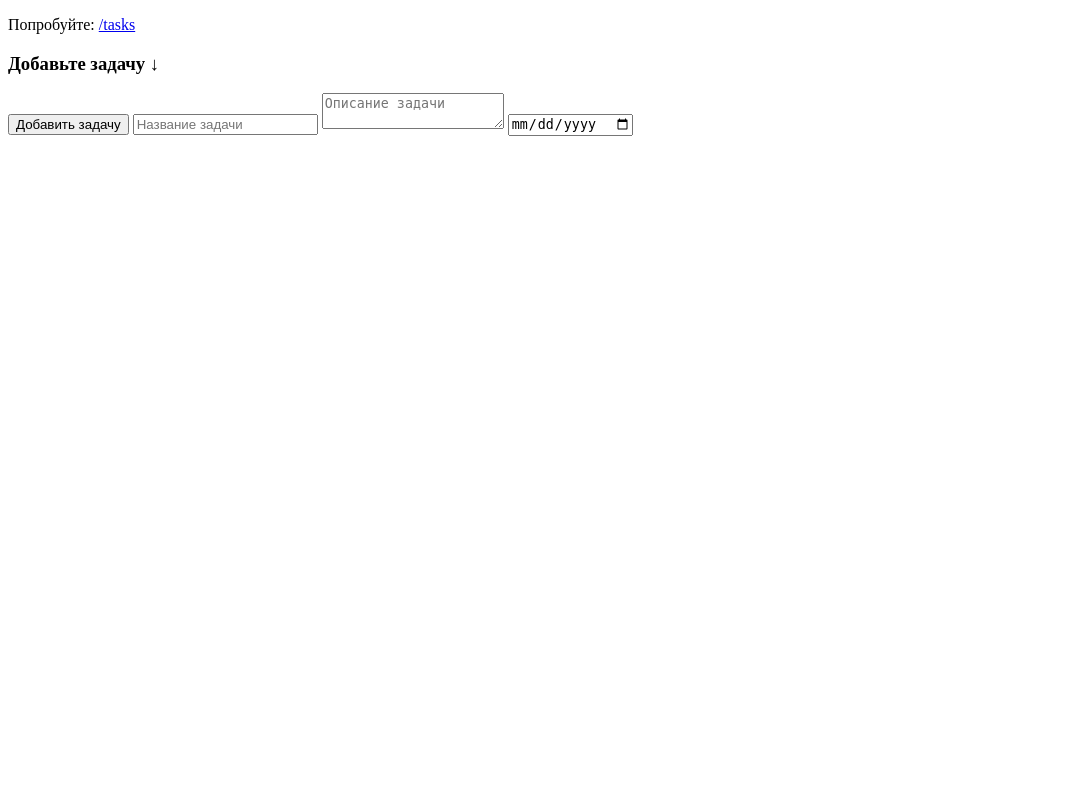
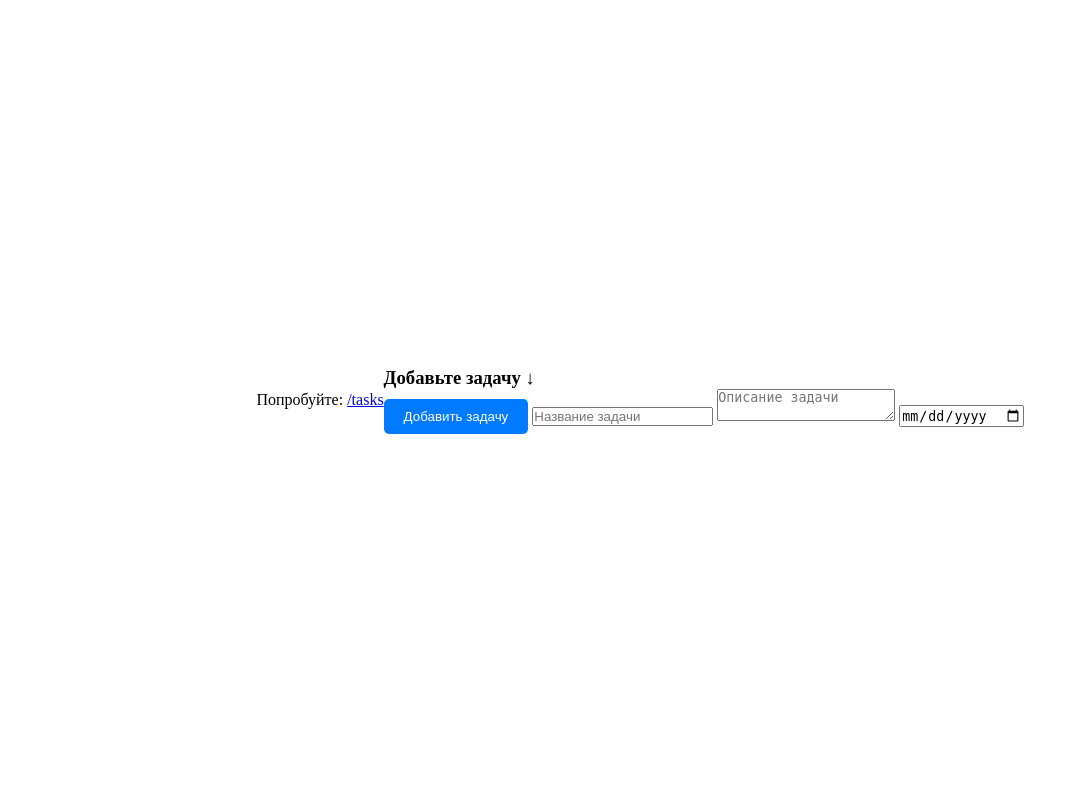
Before and after one commit to curseofuselessness/OS_3sem_colloquiums, a Flask app: page / in a window 1280 px wide. Shown: the whole page, without its empty margins (0-1079 px from the left). Run offline with Flask 3, Linux system fonts and the light colour scheme.

Commit message:
design(layout): initial website layout

```diff
--- /dev/null
+++ b/Second colloquium/static/css/style.css
@@ -0,0 +1,32 @@
+/* Сброс стилей */
+* {
+    margin: 0;
+    padding: 0;
+    box-sizing: border-box;
+}
+
+/* Основные стили */
+body {
+    display: flex;
+    align-items: center;
+    justify-content: center; /* если нужно по вертикали тоже */
+    min-height: 100vh; /* важно для центрирования по вертикали */
+}
+
+/* Компоненты */
+
+form-list-container
+
+.create-task-form {
+    display: inline-flex;
+
+}
+
+.button {
+    padding: 10px 20px;
+    background: #007bff;
+    color: white;
+    border: none;
+    border-radius: 5px;
+    cursor: pointer;
+}
--- a/Second colloquium/templates/dashboard.html
+++ b/Second colloquium/templates/dashboard.html
@@ -2,12 +2,17 @@
 <html>
 <head>
     <title>To-Do list</title>
+
+    <link rel="stylesheet" href="{{ url_for('static', filename='css/style.css') }}">
+
 </head>
 
 <body>
     <p>Попробуйте: <a href="/tasks">/tasks</a></p>
 
-    <div class = "create-task-form">
+    <div class = "form-list-container">
+
+        <div class = "create-task-form">
 
         <h3>Добавьте задачу ↓</h3>
 
@@ -18,7 +23,10 @@
         <input type="date" class = "input-date">
 
 
+        </div>
+
     </div>
+
 </body>
 
 </html>
```
Also changed, not shown: Second colloquium/layout_v1.jpg (added), Second colloquium/static/css/forms.css (added).
